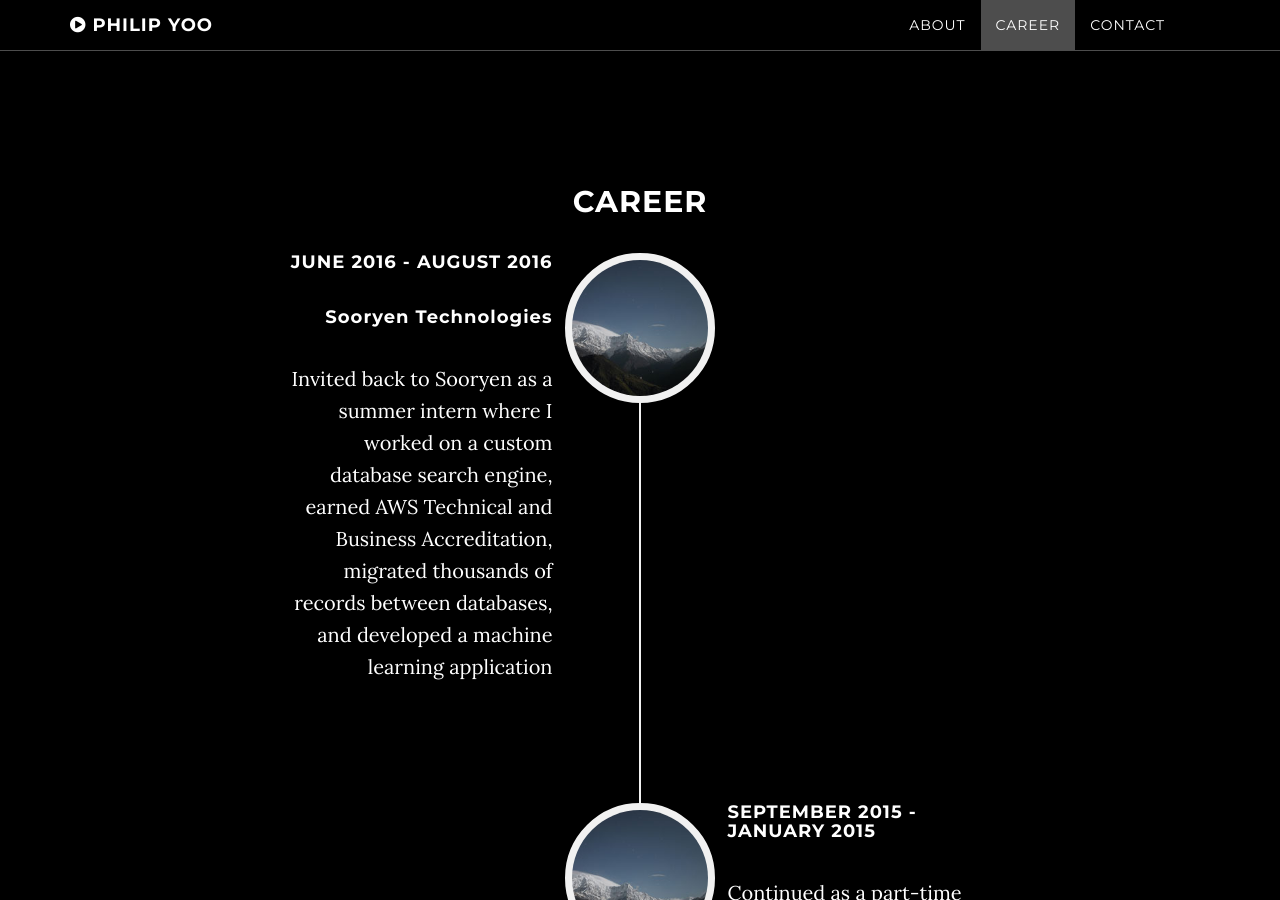
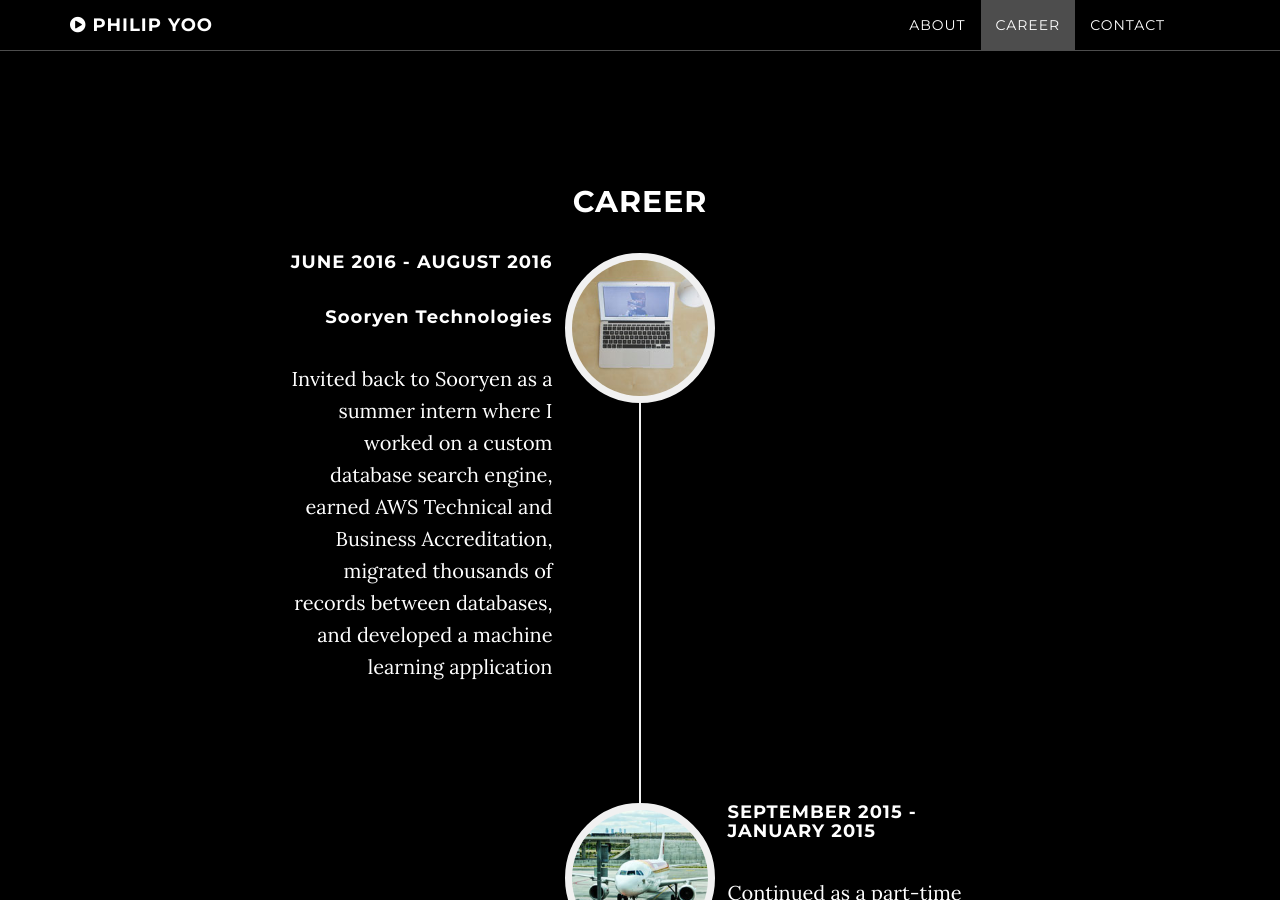
Before and after one commit to philipsdyoo/philipsdyoo.github.io, a Jekyll site: the page built from index.html, in a window 1280 px wide and 900 px high, scrolled down 1609 px. Built offline with Jekyll 4.4.1, drawn with Linux system fonts in a browser that asks for light colours.

Commit message:
Updated content

```diff
--- a/_posts/2008-07-01-post.markdown
+++ b/_posts/2008-07-01-post.markdown
@@ -2,6 +2,6 @@
 layout: null
 title: July 2008 - August 2008
 subtitle:
-image: "img/timeline/4.jpg"
+image: "img/timeline/1.jpg"
 ---
 Attended Johns Hopkins Center for Talented Youth at Skidmore College for Fundamentals of Computer Science program where I learned the basics of HTML, CSS, and JavaScript
--- a/_posts/2009-09-01-post.markdown
+++ b/_posts/2009-09-01-post.markdown
@@ -2,6 +2,6 @@
 layout: null
 title: September 2009 - June 2013
 subtitle:
-image: "img/timeline/4.jpg"
+image: "img/timeline/2.jpg"
 ---
 Attended Pascack Valley High School where I took two Java computer science courses one of which was preparation for the AP exam
--- a/_posts/2013-09-01-post.markdown
+++ b/_posts/2013-09-01-post.markdown
@@ -2,6 +2,6 @@
 layout: null
 title: September 2013
 subtitle:
-image: "img/timeline/4.jpg"
+image: "img/timeline/3.jpg"
 ---
 Entered New York University to joint major in Computer Science and Mathematics and minor in Web Programming and Applications
--- a/_posts/2015-06-01-post.markdown
+++ b/_posts/2015-06-01-post.markdown
@@ -2,6 +2,6 @@
 layout: null
 title: June 2015 - August 2015
 subtitle:
-image: "img/timeline/4.jpg"
+image: "img/timeline/1.jpg"
 ---
 Summer interned at Sooryen Technologies where I worked on a Magento e-commerce project by researching and installing third-party plugins and developing custom modules in PHP
--- a/_posts/2015-09-01-post.markdown
+++ b/_posts/2015-09-01-post.markdown
@@ -2,6 +2,6 @@
 layout: null
 title: September 2015 - January 2015
 subtitle:
-image: "img/timeline/4.jpg"
+image: "img/timeline/2.jpg"
 ---
 Continued as a part-time intern at Sooryen during the fall semester to work on and finish up the e-commerce project by creating additional PHP modules and researching and documenting critical web security procedures for the development team
--- a/_posts/2016-06-01-post.markdown
+++ b/_posts/2016-06-01-post.markdown
@@ -2,6 +2,6 @@
 layout: null
 title: June 2016 - August 2016
 subtitle: Sooryen Technologies
-image: "img/timeline/4.jpg"
+image: "img/timeline/3.jpg"
 ---
 Invited back to Sooryen as a summer intern where I worked on a custom database search engine, earned AWS Technical and Business Accreditation, migrated thousands of records between databases, and developed a machine learning application
```
